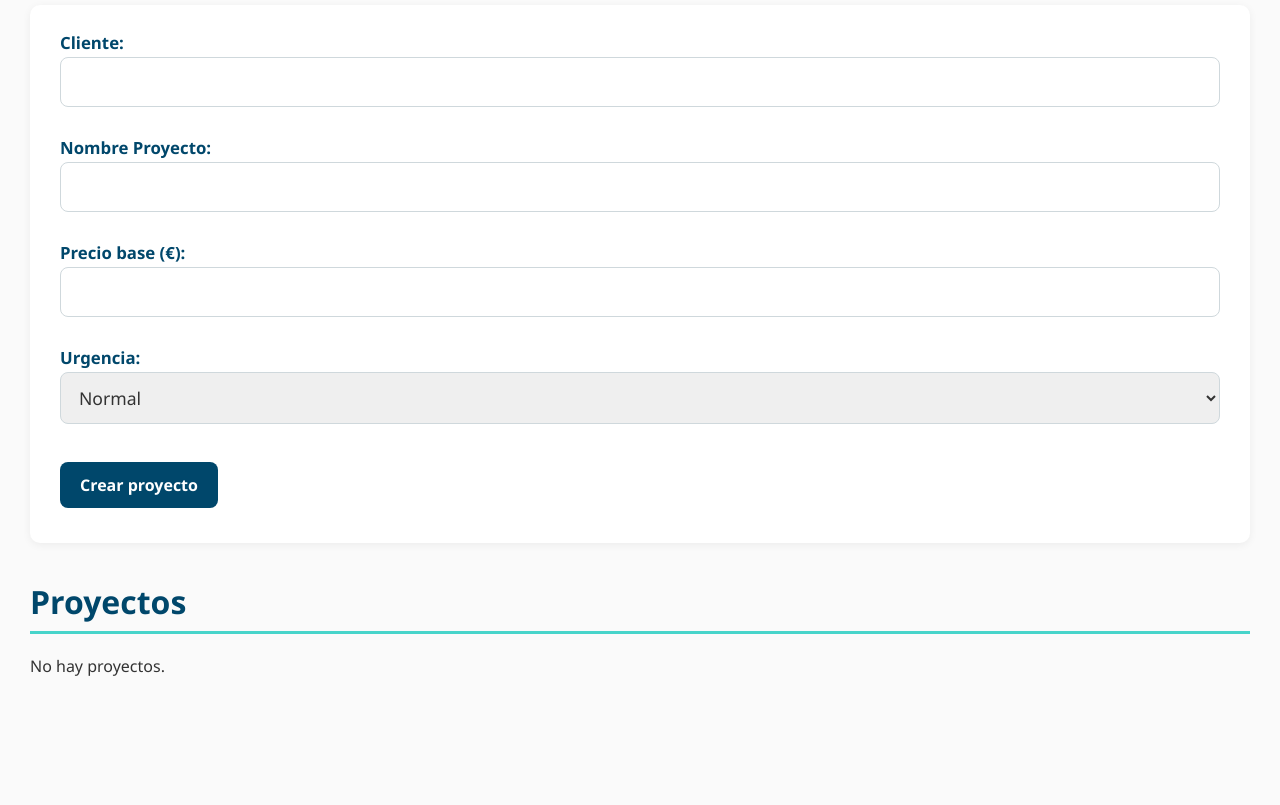
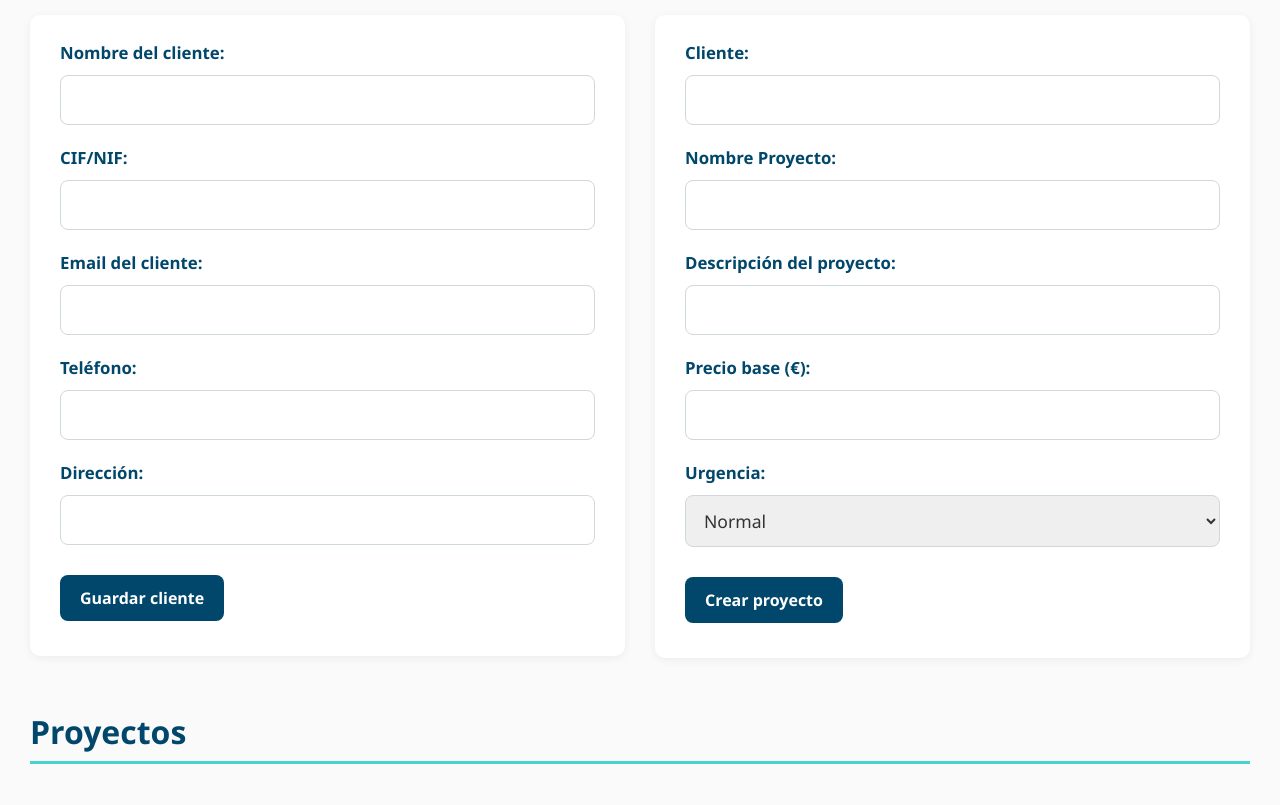
Before and after one commit to Daningard/DsignNebula, a plain HTML site: page GESTIÓN/index.html in a window 1280 px wide. Shown: the part 266-1071 px from the top of the page. Before the commit the page ends 986 px from the top, so only its background shows below. Drawn offline with Linux system fonts and the light colour scheme.

Commit message:
Add files via upload

```diff
--- a/GESTIÓN/estilos2.css
+++ b/GESTIÓN/estilos2.css
@@ -3,7 +3,7 @@
   box-sizing: border-box;
   margin: 0;
   padding: 0;
-  font-family: 'Segoe UI', Tahoma, Geneva, Verdana, sans-serif;
+  font-family: "Segoe UI", Tahoma, Geneva, Verdana, sans-serif;
 }
 
 /* Body más espacioso y limpio */
@@ -16,16 +16,20 @@ body {
   margin: 0 auto;
 }
 
+main {
+  display: flex;
+}
+
 /* Cabecera principal con más espacio y sombra sutil */
 .header-principal {
   display: flex;
   align-items: center;
-  background-color: #00476B;
+  background-color: #00476b;
   padding: 30px 40px;
   color: white;
   gap: 20px;
   border-radius: 8px;
-  margin-bottom: 40px;
+  margin-bottom: 50px;
   box-shadow: 0 4px 15px rgba(0, 71, 107, 0.25);
 }
 
@@ -58,9 +62,11 @@ body {
 }
 
 /* Encabezados */
-h1, h2, h3 {
+h1,
+h2,
+h3 {
   font-weight: 700;
-  color: #00476B;
+  color: #00476b;
   margin-bottom: 20px;
   line-height: 1.2;
 }
@@ -72,9 +78,20 @@ h1 {
 
 h2 {
   font-size: 2rem;
-  border-bottom: 3px solid #47D4CA;
+  border-bottom: 3px solid #47d4ca;
   padding-bottom: 10px;
-  margin-top: 40px;
+}
+
+#projectsSection {
+  display: block;
+  width: 100%;
+}
+
+#projectsSection h2 {
+  font-size: 2rem;
+  border-bottom: 3px solid #47d4ca;
+  padding-bottom: 10px;
+  max-width: 100%;
 }
 
 h3 {
@@ -94,13 +111,11 @@ button {
   transition: background-color 0.25s ease, box-shadow 0.25s ease;
   font-size: 1rem;
   color: white;
-  background-color: #00476B;
-
+  background-color: #00476b;
 }
 
 button:hover {
   background-color: #00c4b5;
-
 }
 
 /* Colores de botones urgentes más planos y limpios */
@@ -146,12 +161,14 @@ form label {
   display: block;
   margin-bottom: 8px;
   font-weight: 600;
-  color: #00476B;
+  color: #00476b;
   font-size: 1.05rem;
 }
 
 form input[type="text"],
 form input[type="number"],
+form input[type="email"],
+form input[type="tel"],
 form select {
   width: 100%;
   padding: 12px 14px;
@@ -165,6 +182,8 @@ form select {
 
 form input[type="text"]:focus,
 form input[type="number"]:focus,
+form input[type="email"]:focus,
+form input[type="tel"]:focus,
 form select:focus {
   border-color: #00c4b5;
   outline: none;
@@ -189,7 +208,7 @@ form select:focus {
   transition: border-color 0.3s ease, box-shadow 0.3s ease;
   width: 100%;
   max-width: 100%;
-  margin:10px;
+  margin: 10px;
 }
 
 /* Bordes colores según urgencia/prioridad, más sutiles */
@@ -207,19 +226,27 @@ form select:focus {
 
 /* Header de proyecto con separación y tipografía moderna */
 .proyecto header {
-  display: flex;
-  justify-content: space-between;
-  align-items: baseline;
-  margin-bottom: 15px;
+  position: relative; /* para que los hijos absolutos se posicionen respecto al header */
+  margin-bottom: 30px; /* un poco más de espacio para que sobresalga el título */
 }
 
 .proyecto .cliente {
+  position: absolute;
+  top: -20px; /* mueve el título hacia arriba, fuera del recuadro */
+  left: 20px; /* separa del borde izquierdo */
+  background-color: #fafafa; /* color de fondo del body para “recortar” */
+  padding: 0 8px; /* espacio horizontal para que no toque el borde */
   font-size: 1.5rem;
   font-weight: 700;
-  color: #00476B;
+  color: #00476b;
 }
 
 .proyecto .nombre {
+  position: absolute;
+  top: 10px; /* debajo del cliente, pero aún fuera del recuadro */
+  left: 20px;
+  background-color: #fafafa;
+  padding: 0 6px;
   font-style: italic;
   color: #00c4b5;
   font-size: 1.15rem;
@@ -308,7 +335,7 @@ form select:focus {
 }
 
 .step::after {
-  content: '';
+  content: "";
   position: absolute;
   top: 35px; /* mitad de 35px de altura del círculo */
   left: 50%;
@@ -351,3 +378,31 @@ form select:focus {
     flex-direction: column;
   }
 }
+
+.form-row {
+  display: flex;
+  flex-wrap: wrap;
+  gap: 20px;
+  margin-bottom: 20px;
+}
+
+.form-row form {
+  flex: 1;
+  min-width: 300px;
+  max-width: 100%;
+}
+
+.container-forms {
+  display: flex;
+  justify-content: space-between;
+  gap: 30px;
+}
+
+.container-forms h2,
+.container-forms .form-row {
+  max-width: none;
+}
+
+.container-forms > div {
+  flex: 1;
+}
--- a/GESTIÓN/index.html
+++ b/GESTIÓN/index.html
@@ -6,7 +6,7 @@
 <title>Dsign - Gestión de Proyectos</title>
 <link rel="stylesheet" href="estilos2.css" />
 </head>
-<body>
+<div>
 
 <header class="header-principal">
   <div class="logo-container">
@@ -17,39 +17,71 @@
   </div>
 </header>
 
-<main>
-  <section id="newProjectSection">
+<div class="container-forms">
+<div>
+<h2>Crear nuevo cliente</h2>
+<div class="form-row">
+  <form id="formCliente">
+
+    <label for="nombreCliente">Nombre del cliente:</label>
+    <input type="text" id="nombreCliente" required>
+
+    <label for="cifCliente">CIF/NIF:</label>
+    <input type="text" id="cifCliente" required>
+
+    <label for="emailCliente">Email del cliente:</label>
+    <input type="email" id="emailCliente" required>
+
+    <label for="telefonoCliente">Teléfono:</label>
+    <input type="tel" id="telefonoCliente">
+
+    <label for="direccionCliente">Dirección:</label>
+    <input type="text" id="direccionCliente">
+
+    <button type="submit">Guardar cliente</button>
+  </form>
+</div>
+</div>
+
+
+<div>
 <h2>Crear nuevo proyecto</h2>
-    <form id="projectForm">
-      <label>
-        Cliente:
-        <input type="text" id="clientName" required />
-      </label>
-      <label>
-        Nombre Proyecto:
-        <input type="text" id="projectName" required />
-      </label>
-      <label>
-        Precio base (€):
-        <input type="number" id="basePrice" min="0" required />
-      </label>
-      <label>
-        Urgencia:
+<div class="form-row">
+  <form id="formProyecto">
+
+  <label for="clientName">Cliente:</label>
+  <input type="text" id="clientName" required>
+
+  <label for="projectName">Nombre Proyecto:</label>
+  <input type="text" id="projectName" required>
+
+  <label for="projectDescription">Descripción del proyecto:</label>
+  <input type="text" id="projectDescription">
+
+  <label for="basePrice">Precio base (€):</label>
+  <input type="number" id="basePrice" min="0" required>
+
+  <label for="urgency">Urgencia:</label>
   <select id="urgency">
     <option value="normal">Normal</option>
     <option value="urgente">Urgente (+10%)</option>
     <option value="muyUrgente">Muy urgente (+20%)</option>
     <option value="prioritario">Prioritario (+30%)</option>
   </select>
-      </label>
+
   <button type="submit">Crear proyecto</button>
 </form>
-  </section>
+</div>
+</div>
+</div>
 
+
+<div>
   <section id="projectsSection">
     <h2>Proyectos</h2>
     <div id="projectsContainer"></div>
   </section>
+</div>
 </main>
 
 <script>
```
Lines whose indentation alone changed are shown as unchanged.
